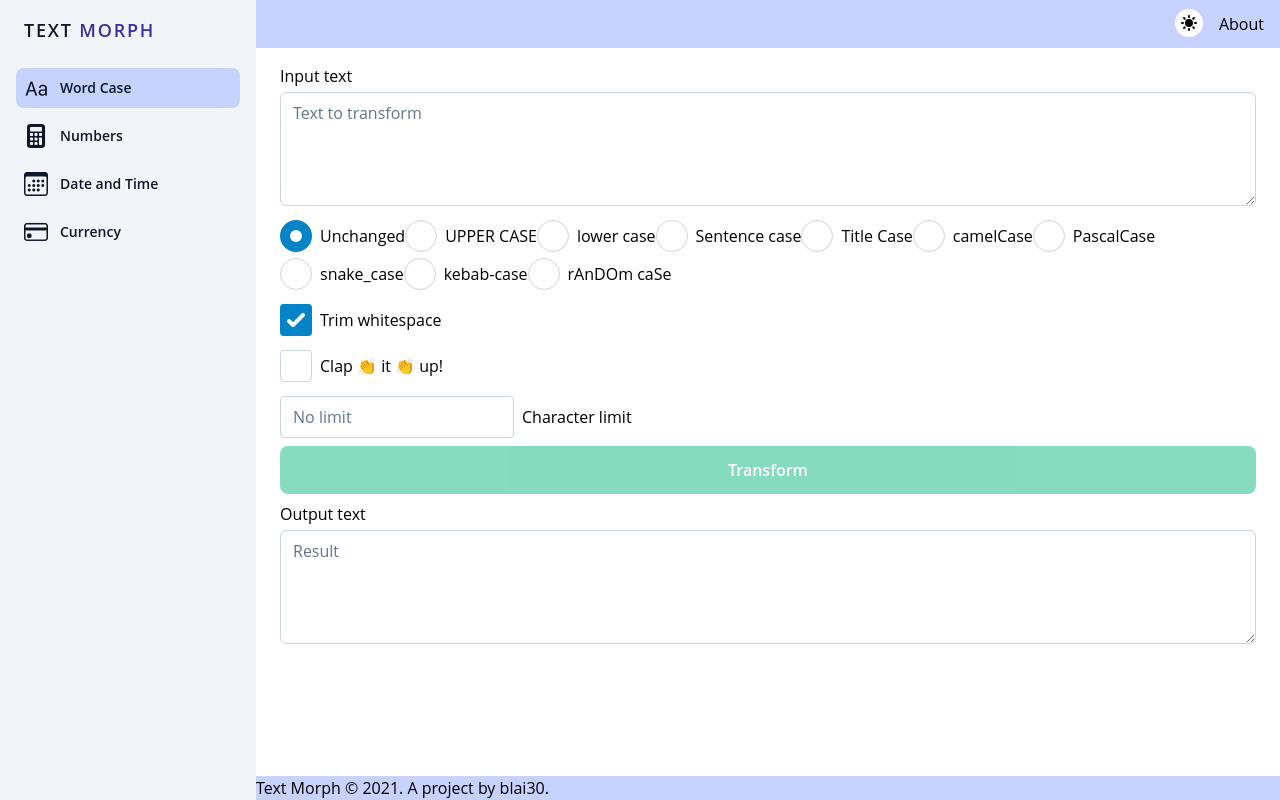
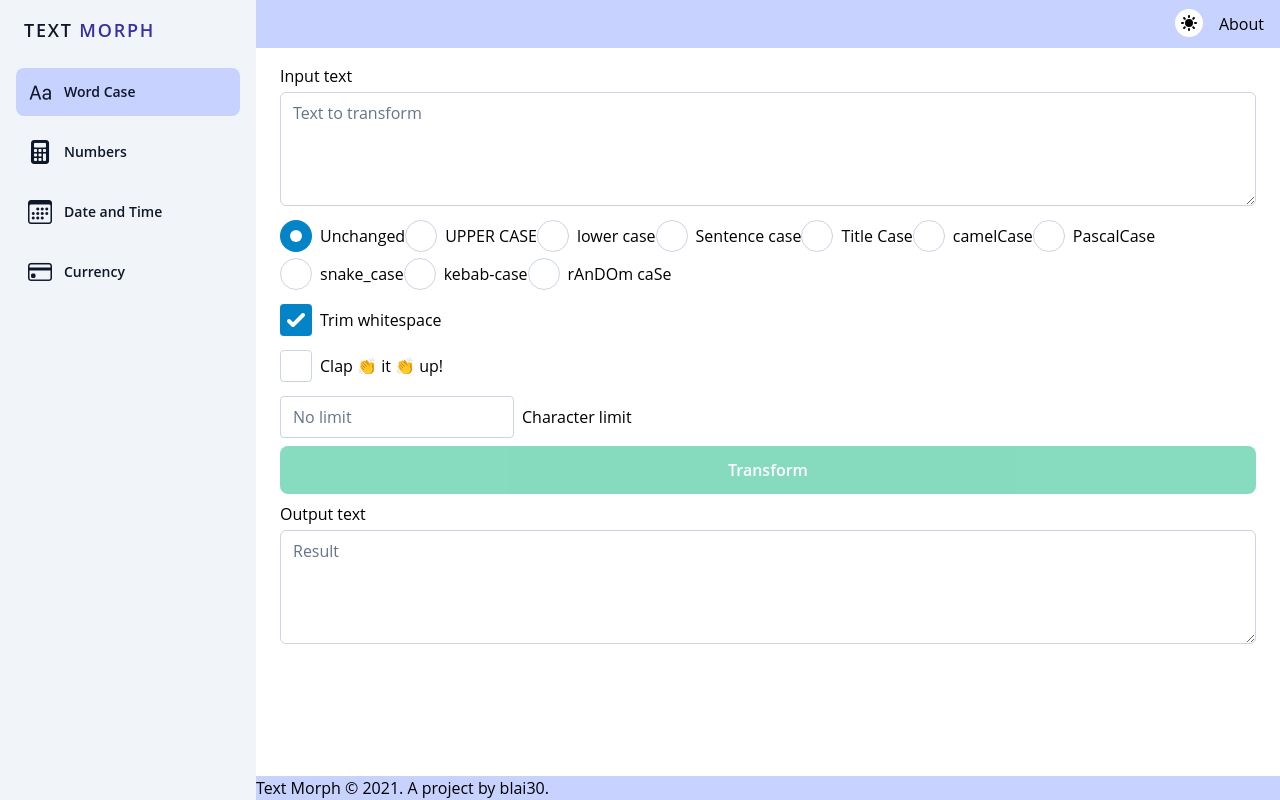
Before and after one commit to blai30/text-morph, an Angular app: page /wordcase in a window 1280 px wide. Built offline with nearby package versions, Linux system fonts and the light colour scheme; what @tailwindcss/typography would draw is missing.

Commit message:
feat: adjust sidebar padding and spacing

```diff
--- a/src/app/shared/layout/sidebar.component.html
+++ b/src/app/shared/layout/sidebar.component.html
@@ -1,8 +1,8 @@
 <div class="md:flex flex-col md:flex-row md:min-h-screen w-full">
   <div class="flex flex-col w-full md:w-64 text-gray-700 bg-gray-100 dark:text-gray-200 dark:bg-gray-800 flex-shrink-0">
-    <div class="flex-shrink-0 px-4 py-4 flex flex-row items-center justify-between">
-      <a class="px-2 text-lg font-semibold tracking-widest text-gray-900 uppercase rounded-lg dark:text-white focus:outline-none focus:shadow-outline" routerLink="/">
-        Text <span class="text-indigo-800 dark:text-indigo-300">Morph</span>
+    <div class="block flex px-4 py-4 items-center justify-between">
+      <a class="block flex px-2 text-lg font-semibold tracking-widest text-gray-900 uppercase rounded-lg dark:text-white focus:outline-none focus:shadow-outline" routerLink="/">
+        <span>Text <span class="text-indigo-800 dark:text-indigo-300">Morph</span></span>
       </a>
 
       <button class="rounded-lg md:hidden rounded-lg focus:outline-none focus:shadow-outline" (click)="open = !open">
@@ -13,17 +13,17 @@
       </button>
     </div>
 
-    <nav [ngClass]="{block: open, hidden: !open}" class="flex-grow md:block px-4 pb-4 md:pb-0 md:overflow-y-auto">
-      <a class="block flex items-center space-x-3 px-2 py-1 mt-2 text-sm font-semibold text-gray-900 rounded-lg dark:hover:bg-indigo-900 dark:focus:text-white dark:hover:text-white dark:text-gray-200 hover:text-gray-900 focus:text-gray-900 hover:bg-indigo-100 focus:outline-none focus:shadow-outline" routerLink="/wordcase" routerLinkActive="bg-indigo-200 dark:bg-indigo-700">
+    <nav [ngClass]="{block: open, hidden: !open}" class="flex-grow md:block px-4 pt-2 pb-4 md:pb-0 md:overflow-y-auto space-y-3">
+      <a class="block flex items-center space-x-3 px-3 py-2 text-sm font-semibold text-gray-900 rounded-lg dark:hover:bg-indigo-900 dark:focus:text-white dark:hover:text-white dark:text-gray-200 hover:text-gray-900 focus:text-gray-900 hover:bg-indigo-100 focus:outline-none focus:shadow-outline" routerLink="/wordcase" routerLinkActive="bg-indigo-200 dark:bg-indigo-700">
         <i class="bi-type text-2xl"></i><span>Word Case</span>
       </a>
-      <a class="block flex items-center space-x-3 px-2 py-1 mt-2 text-sm font-semibold text-gray-900 rounded-lg dark:hover:bg-indigo-900 dark:focus:text-white dark:hover:text-white dark:text-gray-200 hover:text-gray-900 focus:text-gray-900 hover:bg-indigo-100 focus:outline-none focus:shadow-outline" routerLink="/numbers" routerLinkActive="bg-indigo-200 dark:bg-indigo-700">
+      <a class="block flex items-center space-x-3 px-3 py-2 text-sm font-semibold text-gray-900 rounded-lg dark:hover:bg-indigo-900 dark:focus:text-white dark:hover:text-white dark:text-gray-200 hover:text-gray-900 focus:text-gray-900 hover:bg-indigo-100 focus:outline-none focus:shadow-outline" routerLink="/numbers" routerLinkActive="bg-indigo-200 dark:bg-indigo-700">
         <i class="bi-calculator-fill text-2xl"></i><span>Numbers</span>
       </a>
-      <a class="block flex items-center space-x-3 px-2 py-1 mt-2 text-sm font-semibold text-gray-900 rounded-lg dark:hover:bg-indigo-900 dark:focus:text-white dark:hover:text-white dark:text-gray-200 hover:text-gray-900 focus:text-gray-900 hover:bg-indigo-100 focus:outline-none focus:shadow-outline" routerLink="/dateandtime" routerLinkActive="bg-indigo-200 dark:bg-indigo-700">
+      <a class="block flex items-center space-x-3 px-3 py-2 text-sm font-semibold text-gray-900 rounded-lg dark:hover:bg-indigo-900 dark:focus:text-white dark:hover:text-white dark:text-gray-200 hover:text-gray-900 focus:text-gray-900 hover:bg-indigo-100 focus:outline-none focus:shadow-outline" routerLink="/dateandtime" routerLinkActive="bg-indigo-200 dark:bg-indigo-700">
         <i class="bi-calendar3 text-2xl"></i><span>Date and Time</span>
       </a>
-      <a class="block flex items-center space-x-3 px-2 py-1 mt-2 text-sm font-semibold text-gray-900 rounded-lg dark:hover:bg-indigo-900 dark:focus:text-white dark:hover:text-white dark:text-gray-200 hover:text-gray-900 focus:text-gray-900 hover:bg-indigo-100 focus:outline-none focus:shadow-outline" routerLink="/currency" routerLinkActive="bg-indigo-200 dark:bg-indigo-700">
+      <a class="block flex items-center space-x-3 px-3 py-2 text-sm font-semibold text-gray-900 rounded-lg dark:hover:bg-indigo-900 dark:focus:text-white dark:hover:text-white dark:text-gray-200 hover:text-gray-900 focus:text-gray-900 hover:bg-indigo-100 focus:outline-none focus:shadow-outline" routerLink="/currency" routerLinkActive="bg-indigo-200 dark:bg-indigo-700">
         <i class="bi-credit-card text-2xl"></i><span>Currency</span>
       </a>
     </nav>
```
